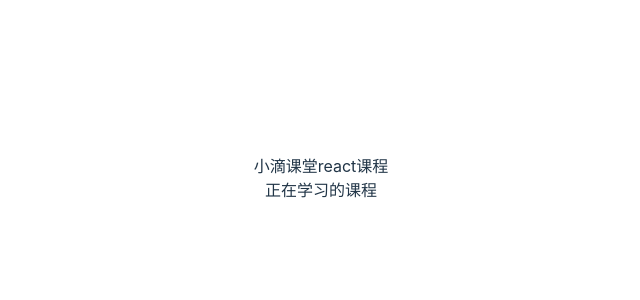
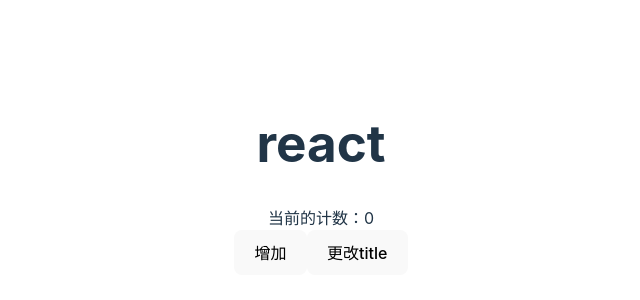
Before and after one commit to kunlunrepo/react-simple, a React (Vite) app: page / in a window 1280 px wide. Shown: the part 222-522 px from the top of the page, without its empty margins (319-959 px from the left). Built offline with nearby package versions, Linux system fonts and the light colour scheme.

Commit message:
类组件使用state

```diff
--- a/src/App.jsx
+++ b/src/App.jsx
@@ -1,34 +1,30 @@
 import './App.css'
-
-// 函数组件
-/*function App(props) {
-    return (
-        <>
-            <div>小滴课堂{props.text}课程</div>
-        </>
-    )
-}*/
-
-
 // 类组件
 import React from "react";
 
-class Children extends React.Component {
+
+class App extends React.Component {
+
+    state={
+        counte: 0,
+        title: 'react'
+    }
+
+    add = ()=> {
+        this.setState({counte: this.state.counte + 1})
+    }
+
+    changName = ()=> {
+        this.setState({title: 'vue'})
+    }
+
     render() {
         return (
             <>
-                <div>正在学习的课程</div>
-            </>
-        )
-    }
-}
-
-class App extends React.Component {
-    render() {
-        return (
-            <>
-                <div>小滴课堂{this.props.text}课程</div>
-                <Children/>
+                <h1>{this.state.title}</h1>
+                <div>当前的计数：{this.state.counte}</div>
+                <button onClick={this.add} >增加</button>
+                <button onClick={this.changName} >更改title</button>
             </>
         )
     }
```
